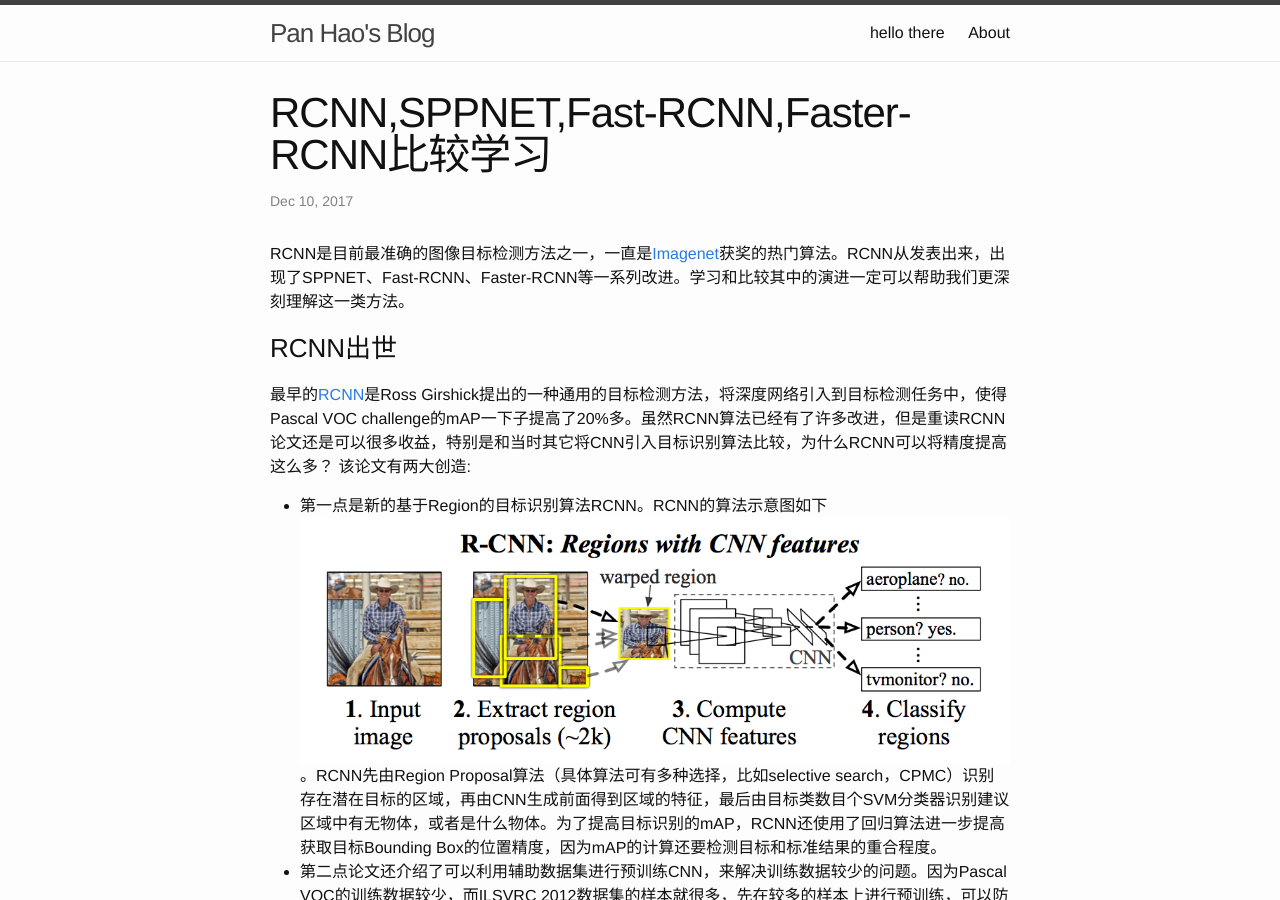
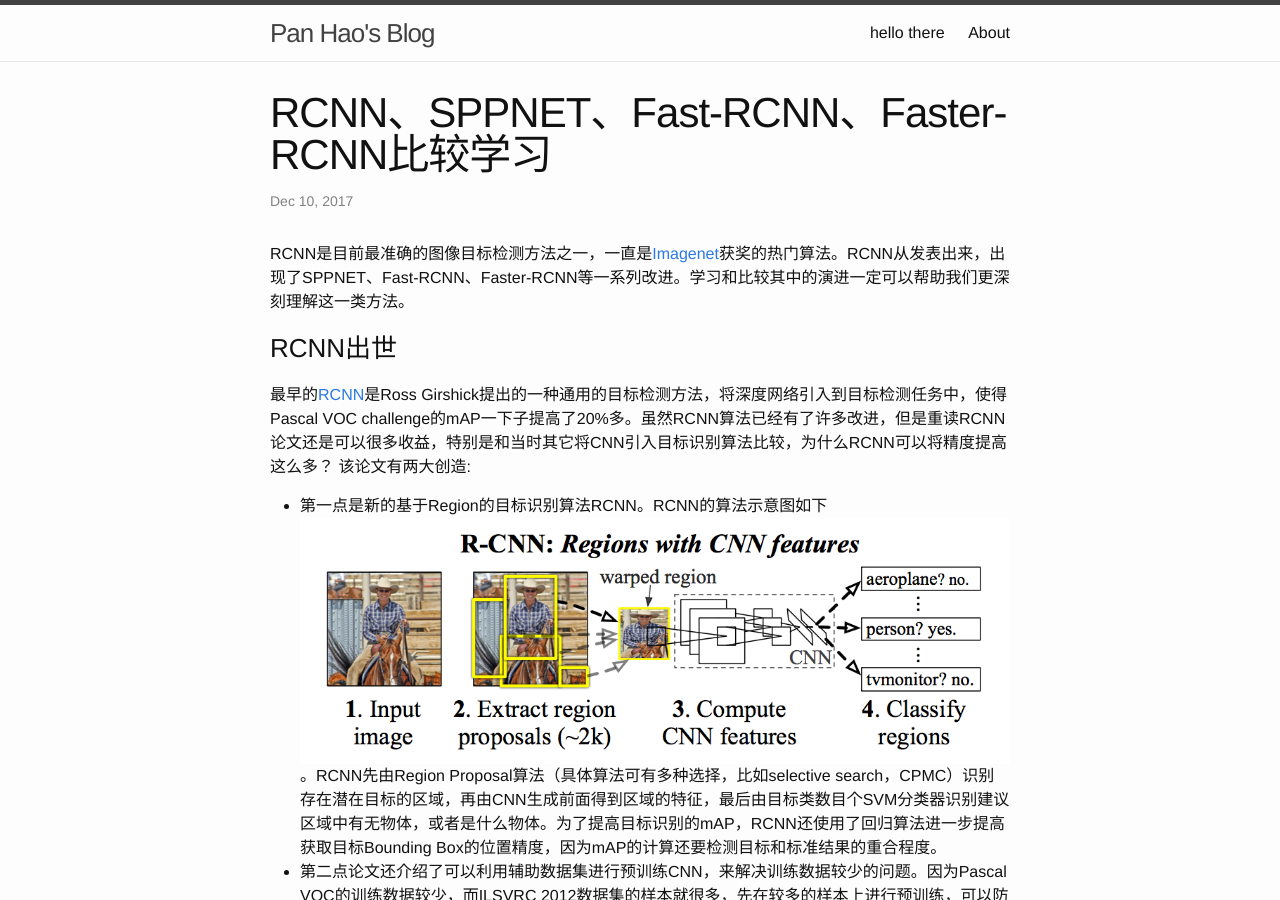
Before and after one commit to paul356/blog.backup, a Jekyll site: the page built from _posts/2017-12-10-RCNN_series.md, in a window 1280 px wide and 900 px high. Built offline with Jekyll 4.4.1, drawn with Linux system fonts in a browser that asks for light colours.

```diff
--- a/_posts/2017-12-10-RCNN_series.md
+++ b/_posts/2017-12-10-RCNN_series.md
@@ -1,6 +1,6 @@
 ---
 layout: post
-title: "RCNN,SPPNET,Fast-RCNN,Faster-RCNN比较学习"
+title: "RCNN、SPPNET、Fast-RCNN、Faster-RCNN比较学习"
 tags:
 ---
 RCNN是目前最准确的图像目标检测方法之一，一直是[Imagenet][1]获奖的热门算法。RCNN从发表出来，出现了SPPNET、Fast-RCNN、Faster-RCNN等一系列改进。学习和比较其中的演进一定可以帮助我们更深刻理解这一类方法。
```
